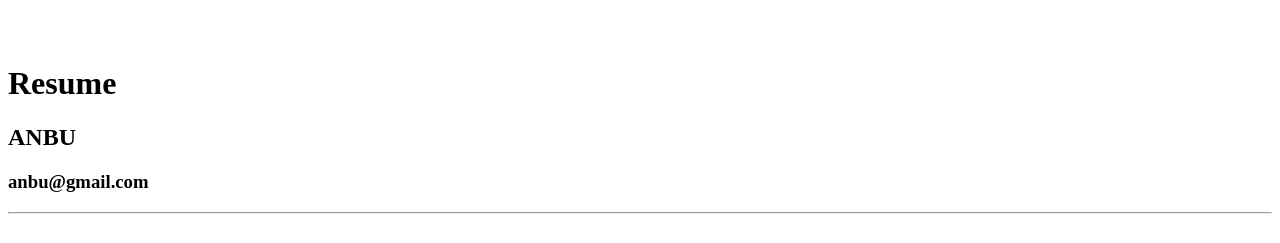
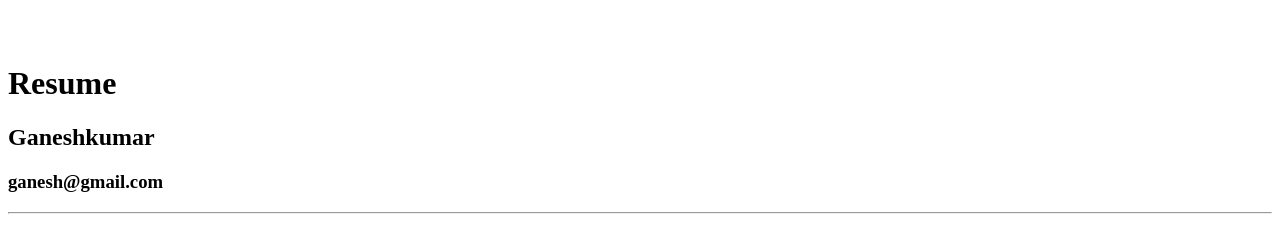
Before and after one commit to Ganeshfullstock/Resume-12, a plain HTML site: page index.html in a window 1280 px wide. Shown: the top 243 px of the page. Drawn offline with Linux system fonts and the light colour scheme.

Commit message:
Update index.html

```diff
--- a/index.html
+++ b/index.html
@@ -3,8 +3,8 @@
 <div class="stuff">
   <br><br>
   <h1>Resume</h1>
-  <h2>ANBU</h2>
-  <h3>anbu@gmail.com</h3>
+  <h2>Ganeshkumar</h2>
+  <h3>ganesh@gmail.com</h3>
   <hr />
   <br>
   <p class="head">Interests</p>
```
